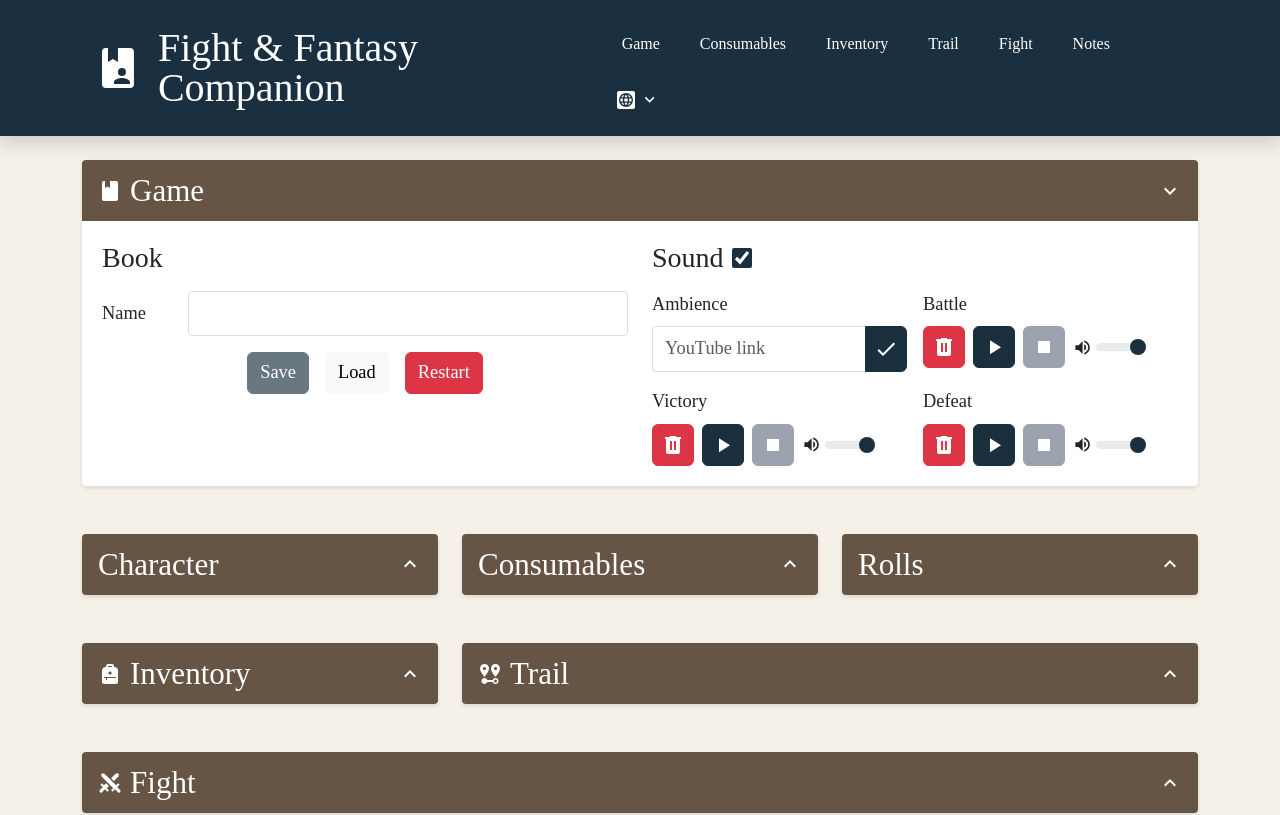
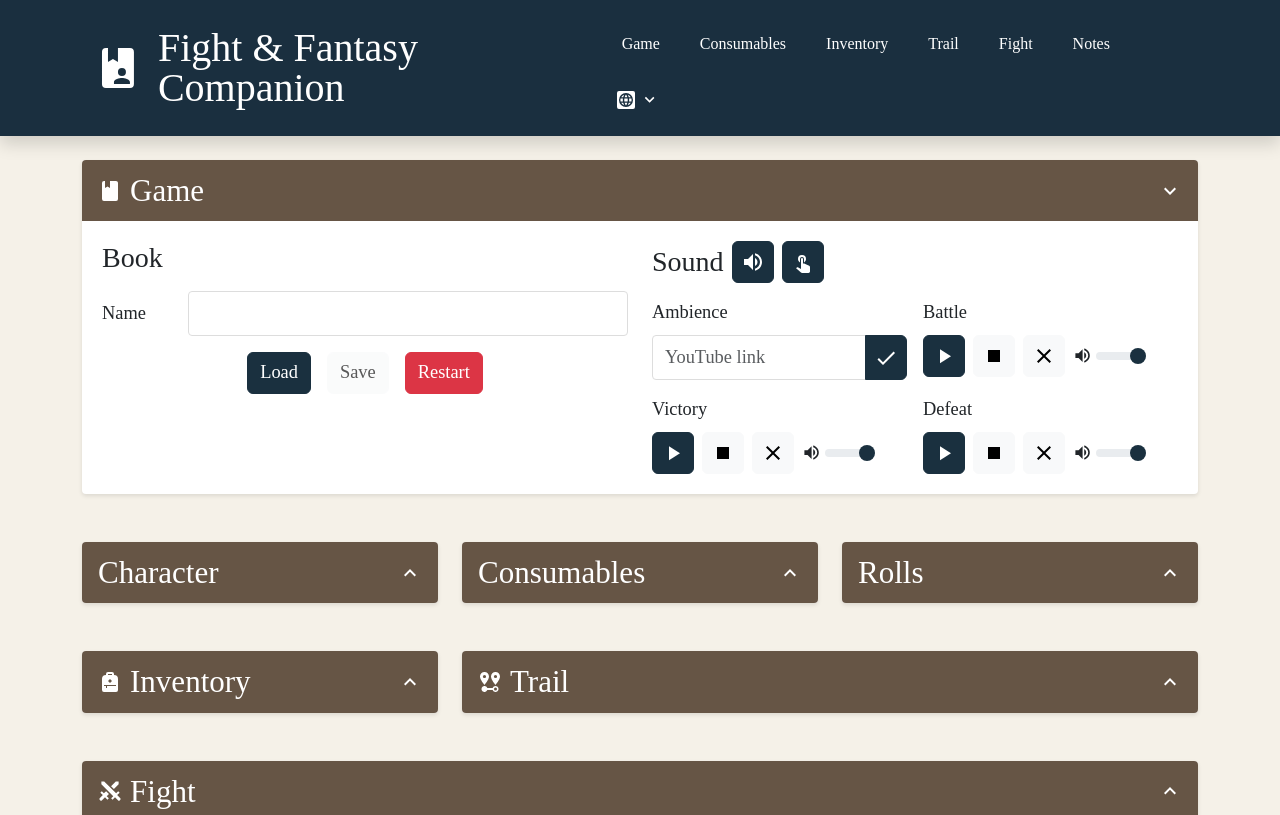
Before and after one commit to dialex/fnf-companion, a React (Vite) app: page / in a window 1280 px wide. Shown: the top 815 px of the page. Built offline with nearby package versions, Linux system fonts and the light colour scheme; a web font is replaced by a local one.

Commit message:
style: change clear sound button to btn-light

```diff
--- a/src/App.jsx
+++ b/src/App.jsx
@@ -8,8 +8,12 @@ import {
   mdiPause,
   mdiStop,
   mdiTrashCan,
+  mdiClose,
   mdiCheck,
   mdiVolumeHigh,
+  mdiGestureTap,
+  mdiGestureTapHold,
+  mdiVolumeOff,
 } from '@mdi/js';
 import { t, getCurrentLanguage, setLanguage } from './translations';
 import { isValidYouTubeUrl, extractVideoId } from './utils/youtube';
@@ -159,6 +163,7 @@ function App() {
     defeat: 100,
   });
   const [actionSoundsEnabled, setActionSoundsEnabled] = useState(true);
+  const [allSoundsMuted, setAllSoundsMuted] = useState(false);
   const youtubePlayersRef = useRef({});
   const soundStoppedManuallyRef = useRef({
     ambience: false,
@@ -167,6 +172,7 @@ function App() {
     defeat: false,
   });
   const actionSoundsCheckboxRef = useRef(null);
+  const masterSoundButtonRef = useRef(null);
   const [showYouDied, setShowYouDied] = useState(false);
 
   // State management
@@ -223,6 +229,7 @@ function App() {
         setSoundUrls,
         setSoundVolumes,
         setActionSoundsEnabled,
+        setAllSoundsMuted,
       });
     }
 
@@ -231,6 +238,72 @@ function App() {
       isInitialMountRef.current = false;
     }, 100);
   }, []);
+
+  // Initialize Bootstrap tooltips for action sounds button and master sound button
+  useEffect(() => {
+    import('bootstrap').then((bootstrap) => {
+      const { Tooltip } = bootstrap;
+
+      // Initialize tooltip for action sounds button
+      if (actionSoundsCheckboxRef.current) {
+        const element = actionSoundsCheckboxRef.current;
+        const existingTooltip = bootstrap.Tooltip.getInstance(element);
+        if (existingTooltip) {
+          existingTooltip.dispose();
+        }
+        new Tooltip(element, {
+          placement: 'top',
+          trigger: 'hover focus',
+          html: false,
+        });
+      }
+
+      // Initialize tooltip for master sound button
+      if (masterSoundButtonRef.current) {
+        const element = masterSoundButtonRef.current;
+        const existingTooltip = bootstrap.Tooltip.getInstance(element);
+        if (existingTooltip) {
+          existingTooltip.dispose();
+        }
+        new Tooltip(element, {
+          placement: 'top',
+          trigger: 'hover focus',
+          html: false,
+        });
+      }
+    });
+
+    // Cleanup function
+    return () => {
+      import('bootstrap').then((bootstrap) => {
+        if (actionSoundsCheckboxRef.current) {
+          const tooltip = bootstrap.Tooltip.getInstance(
+            actionSoundsCheckboxRef.current
+          );
+          if (tooltip) {
+            tooltip.dispose();
+          }
+        }
+        if (masterSoundButtonRef.current) {
+          const tooltip = bootstrap.Tooltip.getInstance(
+            masterSoundButtonRef.current
+          );
+          if (tooltip) {
+            tooltip.dispose();
+          }
+        }
+      });
+    };
+  }, [actionSoundsEnabled, allSoundsMuted]);
+
+  // Auto-sync action sounds with master sound state
+  useEffect(() => {
+    if (allSoundsMuted) {
+      setActionSoundsEnabled(false);
+    } else {
+      setActionSoundsEnabled(true);
+    }
+  }, [allSoundsMuted]);
 
   // Debug: Log current Bootstrap breakpoint
   useEffect(() => {
@@ -311,6 +384,7 @@ function App() {
       soundUrls,
       soundVolumes,
       actionSoundsEnabled,
+      allSoundsMuted,
     });
 
     debouncedSaveRef.current(stateToSave);
@@ -358,6 +432,7 @@ function App() {
     soundUrls,
     soundVolumes,
     actionSoundsEnabled,
+    allSoundsMuted,
   ]);
 
   // Utility functions
@@ -502,6 +577,9 @@ function App() {
   };
 
   const handleSoundPlayPause = (soundType) => {
+    // Don't play if all sounds are muted
+    if (allSoundsMuted) return;
+
     const player = youtubePlayersRef.current[soundType];
     if (!player) return;
 
@@ -582,6 +660,9 @@ function App() {
 
   // Auto-play sound from the beginning (stop then play)
   const autoPlaySound = (soundType) => {
+    // Don't play if all sounds are muted
+    if (allSoundsMuted) return;
+
     const player = youtubePlayersRef.current[soundType];
     if (!player || !soundUrls[soundType]) return;
 
@@ -1016,6 +1097,7 @@ function App() {
       soundUrls,
       soundVolumes,
       actionSoundsEnabled,
+      allSoundsMuted,
     });
 
     // Generate filename: <book>-<charactername>-<YYYYMMDD>-<HHMMSS>.json
@@ -1754,17 +1836,17 @@ function App() {
                         <button
                           type="button"
                           className="btn btn-primary"
+                          onClick={handleLoadGame}
+                        >
+                          {t('game.loadGame')}
+                        </button>
+                        <button
+                          type="button"
+                          className="btn btn-light"
                           onClick={handleSaveGame}
                           disabled={!book.trim()}
                         >
                           {t('game.saveGame')}
-                        </button>
-                        <button
-                          type="button"
-                          className="btn btn-light"
-                          onClick={handleLoadGame}
-                        >
-                          {t('game.loadGame')}
                         </button>
                         <button
                           type="button"
@@ -1778,19 +1860,83 @@ function App() {
                     <div className="col-12 col-xl-6">
                       <div className="d-flex align-items-center gap-2 mb-3">
                         <h3 className="heading mb-0">{t('game.sound')}</h3>
-                <input
+                        <button
+                          ref={masterSoundButtonRef}
+                          type="button"
+                          className={
+                            allSoundsMuted ? 'btn btn-light' : 'btn btn-primary'
+                          }
+                          onClick={() => {
+                            const newMutedState = !allSoundsMuted;
+                            setAllSoundsMuted(newMutedState);
+                            // If muting, stop all playing sounds and turn off action sounds
+                            if (newMutedState) {
+                              const soundTypes = [
+                                'ambience',
+                                'battle',
+                                'victory',
+                                'defeat',
+                              ];
+                              soundTypes.forEach((st) => {
+                                if (soundPlaying[st]) {
+                                  handleSoundStop(st);
+                                }
+                              });
+                              // Auto-turn off action sounds when master is muted
+                              setActionSoundsEnabled(false);
+                            } else {
+                              // Auto-turn on action sounds when master is unmuted
+                              setActionSoundsEnabled(true);
+                            }
+                          }}
+                          style={{
+                            minWidth: 'auto',
+                            width: 'auto',
+                            padding: '0.5rem',
+                          }}
+                          data-bs-toggle="tooltip"
+                          data-bs-placement="top"
+                          data-bs-title={
+                            allSoundsMuted
+                              ? t('game.unmuteAll')
+                              : t('game.muteAll')
+                          }
+                        >
+                          <Icon
+                            path={allSoundsMuted ? mdiVolumeOff : mdiVolumeHigh}
+                            size={1}
+                          />
+                        </button>
+                        <button
                           ref={actionSoundsCheckboxRef}
-                          type="checkbox"
-                          id="actionSoundsCheckbox"
-                          checked={actionSoundsEnabled}
-                          onChange={(e) =>
-                            setActionSoundsEnabled(e.target.checked)
-                          }
+                          type="button"
+                          className={
+                            actionSoundsEnabled
+                              ? 'btn btn-primary'
+                              : 'btn btn-light'
+                          }
+                          onClick={() =>
+                            setActionSoundsEnabled(!actionSoundsEnabled)
+                          }
+                          disabled={allSoundsMuted}
+                          style={{
+                            minWidth: 'auto',
+                            width: 'auto',
+                            padding: '0.5rem',
+                          }}
                           data-bs-toggle="tooltip"
                           data-bs-placement="top"
                           data-bs-title={t('game.actionSoundsTooltip')}
-                          style={{ cursor: 'pointer' }}
+                        >
+                          <Icon
+                            path={
+                              actionSoundsEnabled
+                                ? mdiGestureTapHold
+                                : mdiGestureTap
+                            }
+                            size={1}
                           />
+                        </button>
                       </div>
                       <div className="row g-3">
                         {['ambience', 'battle', 'victory', 'defeat'].map(
@@ -1851,23 +1997,11 @@ function App() {
                                 <div className="d-flex align-items-center gap-2 flex-wrap">
                                   <button
                                     type="button"
-                                    className="btn btn-danger"
-                                    onClick={() => handleSoundDelete(soundType)}
-                                    style={{
-                                      minWidth: 'auto',
-                                      width: 'auto',
-                                      padding: '0.5rem',
-                                    }}
-                                    title={t('game.delete')}
-                                  >
-                                    <Icon path={mdiTrashCan} size={1} />
-                                  </button>
-                                  <button
-                                    type="button"
                                     className="btn btn-primary"
                                     onClick={() =>
                                       handleSoundPlayPause(soundType)
                                     }
+                                    disabled={allSoundsMuted}
                                     style={{
                                       minWidth: 'auto',
                                       width: 'auto',
@@ -1890,8 +2024,9 @@ function App() {
                                   </button>
                                   <button
                                     type="button"
-                                    className="btn btn-secondary"
+                                    className="btn btn-light"
                                     onClick={() => handleSoundStop(soundType)}
+                                    disabled={allSoundsMuted}
                                     style={{
                                       minWidth: 'auto',
                                       width: 'auto',
@@ -1900,6 +2035,20 @@ function App() {
                                     title={t('game.stop')}
                                   >
                                     <Icon path={mdiStop} size={1} />
+                                  </button>
+                                  <button
+                                    type="button"
+                                    className="btn btn-light"
+                                    onClick={() => handleSoundDelete(soundType)}
+                                    disabled={allSoundsMuted}
+                                    style={{
+                                      minWidth: 'auto',
+                                      width: 'auto',
+                                      padding: '0.5rem',
+                                    }}
+                                    title={t('game.delete')}
+                                  >
+                                    <Icon path={mdiClose} size={1} />
                                   </button>
                                   <div className="d-flex align-items-center gap-1">
                                     <Icon path={mdiVolumeHigh} size={0.8} />
@@ -1915,6 +2064,7 @@ function App() {
                                           parseInt(e.target.value)
                                         )
                                       }
+                                      disabled={allSoundsMuted}
                                       style={{
                                         width: '50px',
                                         height: '4px',
```
Lines whose indentation alone changed are shown as unchanged.
